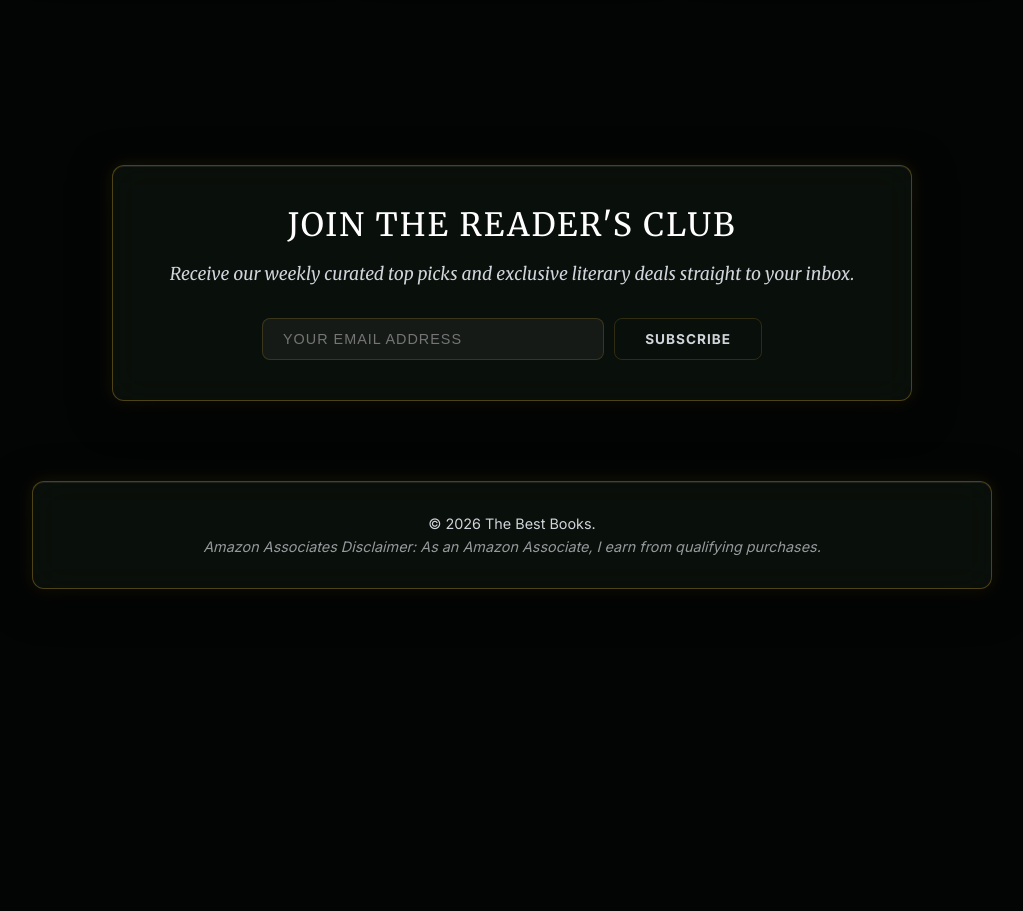
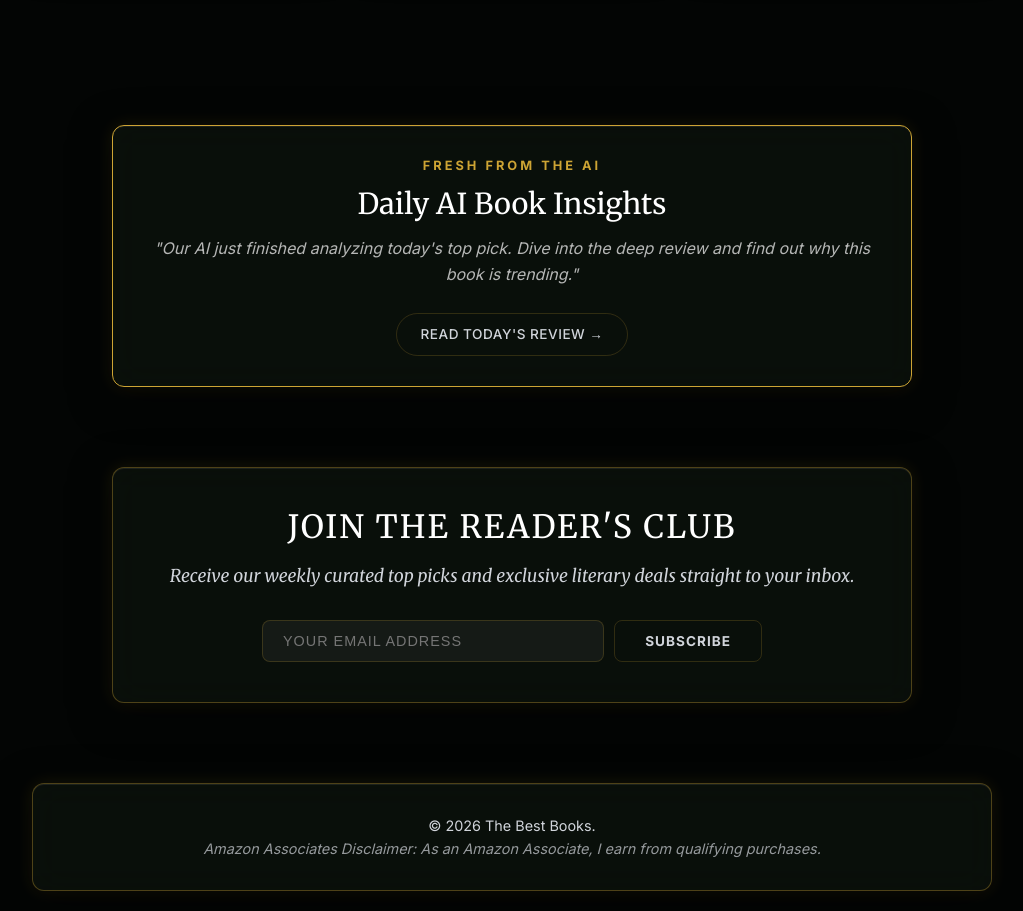
Before and after one commit to matkovichonline-oss/best-ebooks-affiliate, a React (Vite) app: page / in a window 1280 px wide. Shown: the part 6480-7391 px from the top of the page, without its empty margins (128-1151 px from the left). Before the commit the page ends 7089 px from the top, so only its background shows below. Built offline with nearby package versions, Linux system fonts and the light colour scheme.

Commit message:
UI: Add Daily Vlog teaser to homepage

```diff
--- a/src/pages/PublicBlog.tsx
+++ b/src/pages/PublicBlog.tsx
@@ -169,6 +169,20 @@ export const PublicBlog = () => {
           })}
         </main>
 
+        {/* DAILY VLOG TEASER */}
+        <section className="vlog-teaser glass-card" style={{ margin: '40px auto 20px', maxWidth: '800px', padding: '30px', textAlign: 'center', border: '1px solid var(--accent)' }}>
+           <div style={{ fontSize: '0.8rem', color: 'var(--accent)', fontWeight: 'bold', letterSpacing: '3px', marginBottom: '10px', textTransform: 'uppercase' }}>
+              Fresh from the AI
+           </div>
+           <h2 style={{ color: '#fff', fontSize: '1.8rem', marginBottom: '15px' }}>Daily AI Book Insights</h2>
+           <p style={{ color: 'rgba(255,255,255,0.7)', marginBottom: '25px', fontSize: '1rem', fontStyle: 'italic' }}>
+              "Our AI just finished analyzing today's top pick. Dive into the deep review and find out why this book is trending."
+           </p>
+           <a href="/vlogs" className="btn btn-outline" style={{ display: 'inline-block' }}>
+              Read Today's Review →
+           </a>
+        </section>
+
         {/* NEWSLETTER SECTION */}
         <section className="newsletter-section glass-card" style={{ margin: '80px auto', maxWidth: '800px', padding: '40px', textAlign: 'center' }}>
           <h2 style={{ color: '#fff', fontSize: '2rem', marginBottom: '15px', textTransform: 'uppercase', letterSpacing: '2px' }}>Join The Reader's Club</h2>
```
